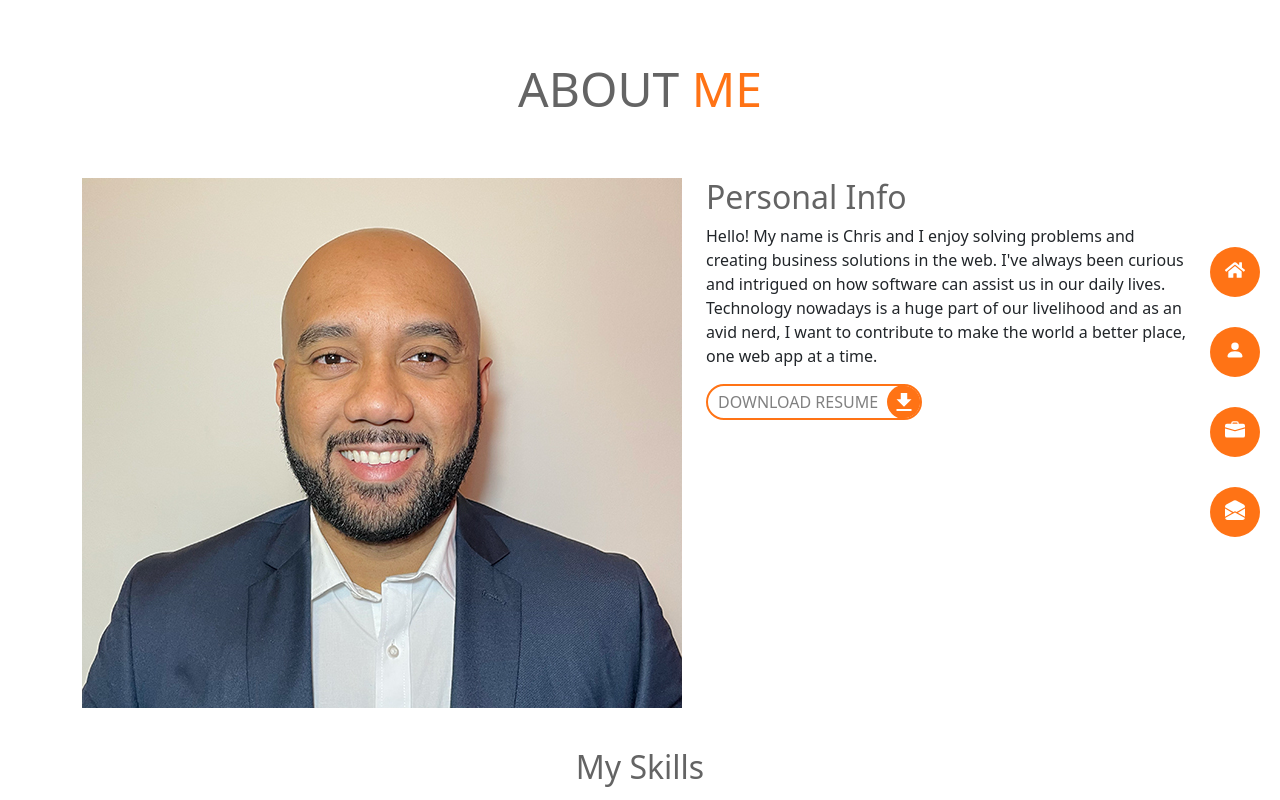
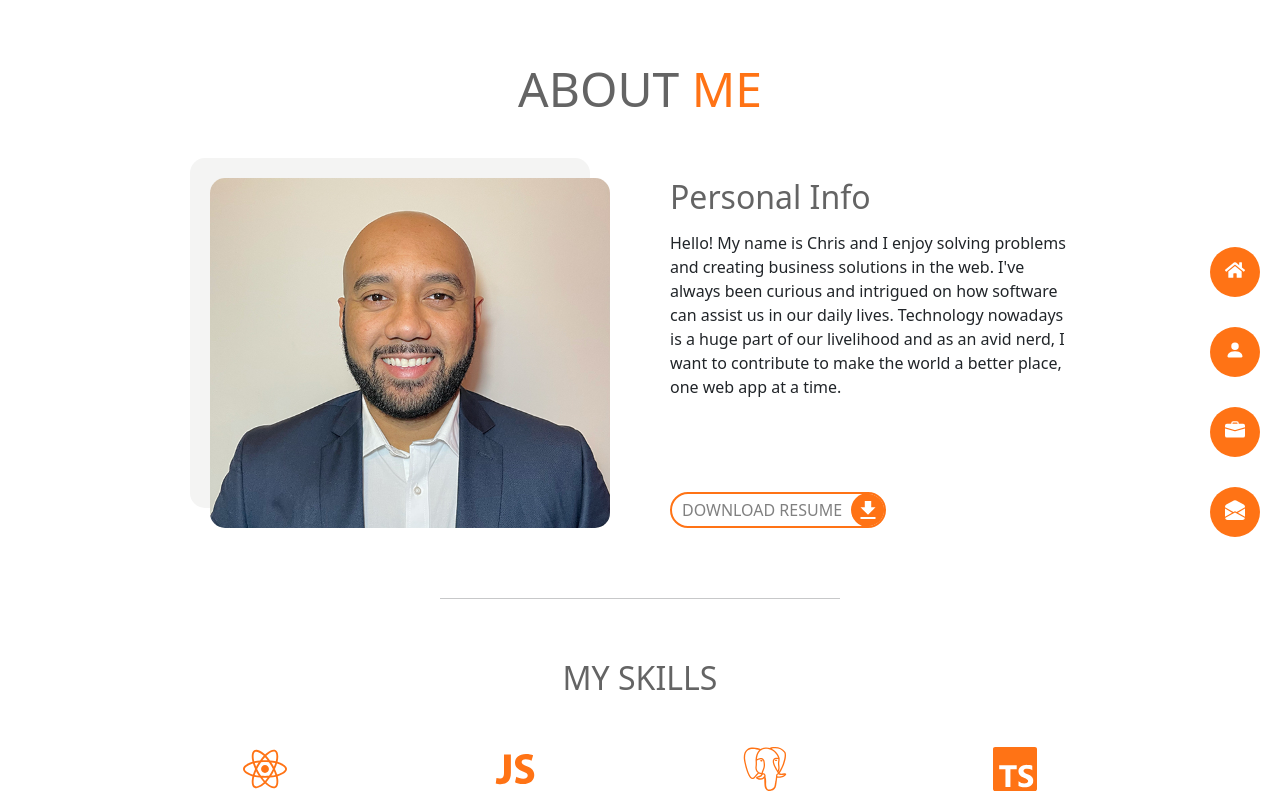
Before and after one commit to cblake35/Portfolio-V3, a React (Create React App) app: page /about in a window 1280 px wide. Shown: the top 800 px of the page. Built offline with nearby package versions, Linux system fonts and the light colour scheme; the HTML template or start-up script is replaced by a standard one.

Commit message:
Added further styling and animation for about me page.

```diff
--- a/src/App.css
+++ b/src/App.css
@@ -303,11 +303,37 @@
     color: #FF7315;
 }
 
-.aboutMeInfo h2{
-    color: #646464;
+.aboutMeImg {
+    display: flex;
+    justify-content: flex-end;
+    padding-right: 30px !important;
 }
 
-.aboutMeInfo a{
+.aboutMeImg img{
+    width: 400px;
+    height: 350px;
+    box-shadow: -20px -20px #f4f4f3;
+    border-radius: 15px;
+}
+
+.aboutMeInfo {
+    display: flex;
+    justify-content: flex-start;
+    padding-left: 30px !important;
+}
+
+.aboutMeInfoWrapper {
+    width: 400px;
+    height: 100%;
+    position: relative;
+}
+
+.aboutMeInfoWrapper h2{
+    color: #646464;
+    margin-bottom: 15px;
+}
+
+.aboutMeInfoWrapper a{
     border: solid 2px #FF7315;
     background-color: rgba(255, 255, 255, 0);
     border-radius: 20px;
@@ -316,12 +342,13 @@
     clear: both;
     display: table;
     text-transform: uppercase;
-    position: relative;
+    position: absolute;
+    bottom: 0;
     z-index: 10;
     overflow: hidden;
 }
 
-.aboutMeInfo a:hover .resumeDownload::after{
+.aboutMeInfoWrapper a:hover .resumeDownload::after{
     transform: translateX(0%);
     box-shadow: 0 0 0 2px #FF7315;
 }
@@ -360,8 +387,12 @@
     color: white;
 }
 
+.separator {
+    margin: 70px auto 60px;
+    width: 400px;
+}
+
 .skillsTitleWrapper {
-    margin-top: 40px !important;
     margin-bottom: 40px !important;
 }
 
@@ -372,8 +403,27 @@
 
 .skillsTitle h2 {
     margin-bottom: 0;
+    text-transform: uppercase;
+}
+
+.skillsListWrapper {
+    max-width: 1000px;
+    margin: 0 auto 40px !important;
 }
 
 .skillsList {
     text-align: center;
+    margin-bottom: 25px !important;
+    height: 100px;
 }
+
+.skillsList svg {
+    font-size: 4rem;
+    padding: 10px;
+    color: #FF7315;
+    transition: all .10s linear;
+}
+
+.skillsList svg:hover {
+    font-size: 4.5rem;
+}
--- a/src/components/About.js
+++ b/src/components/About.js
@@ -24,11 +24,12 @@ function About() {
                     <h1>About<span> Me</span></h1>
                 </Col>
             </Row>
-            <Row>
-                <Col className='aboutMeImg'>
+            <Row className='aboutMainWrapper'>
+                <Col md={6} className='aboutMeImg'>
                     <img src={profileImg} alt='Im Chris' />
                 </Col>
-                <Col className='aboutMeInfo'>
+                <Col md={6} className='aboutMeInfo'>
+                    <div className='aboutMeInfoWrapper'>
                         <h2>Personal Info</h2>
                         <p>Hello! My name is Chris and I enjoy solving problems and creating business solutions in the web.
                             I've always been curious and intrigued on how software can assist us in our daily lives. Technology nowadays is a
@@ -39,8 +40,12 @@ function About() {
                             <span className='resumeDownload'>Download Resume</span>
                             <span className='resumeSvg'><IoMdDownload /></span>
                         </a>
+                    </div>
                 </Col>
             </Row>
+
+            <hr className='separator' />
+
             <Row className='skillsTitleWrapper'>
                 <Col className='skillsTitle'>
                     <h2>
@@ -48,7 +53,7 @@ function About() {
                     </h2>
                 </Col>
             </Row>
-            <Row>
+            <Row className='skillsListWrapper'>
                 <Col md={3} className='skillsList'>
                     <FaReact />
                     <h5>React</h5>
```
Lines whose indentation alone changed are shown as unchanged.
